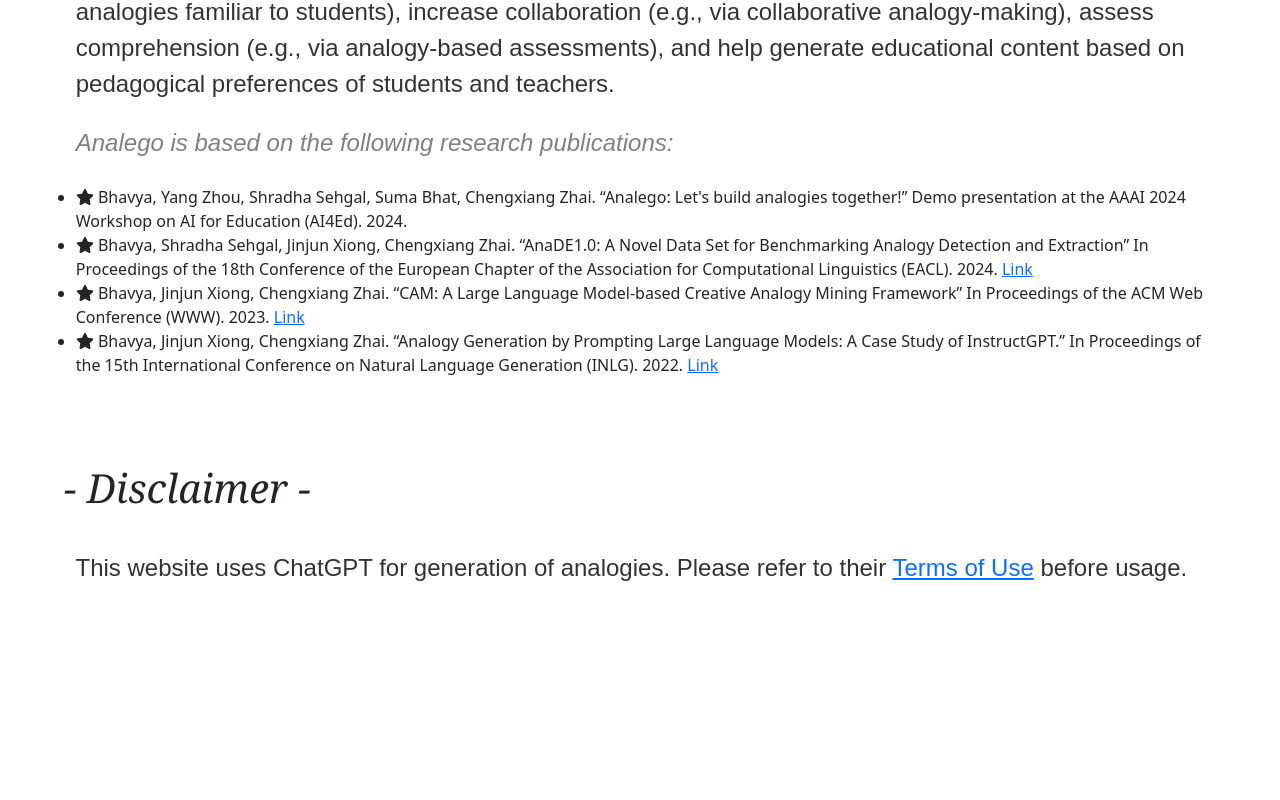
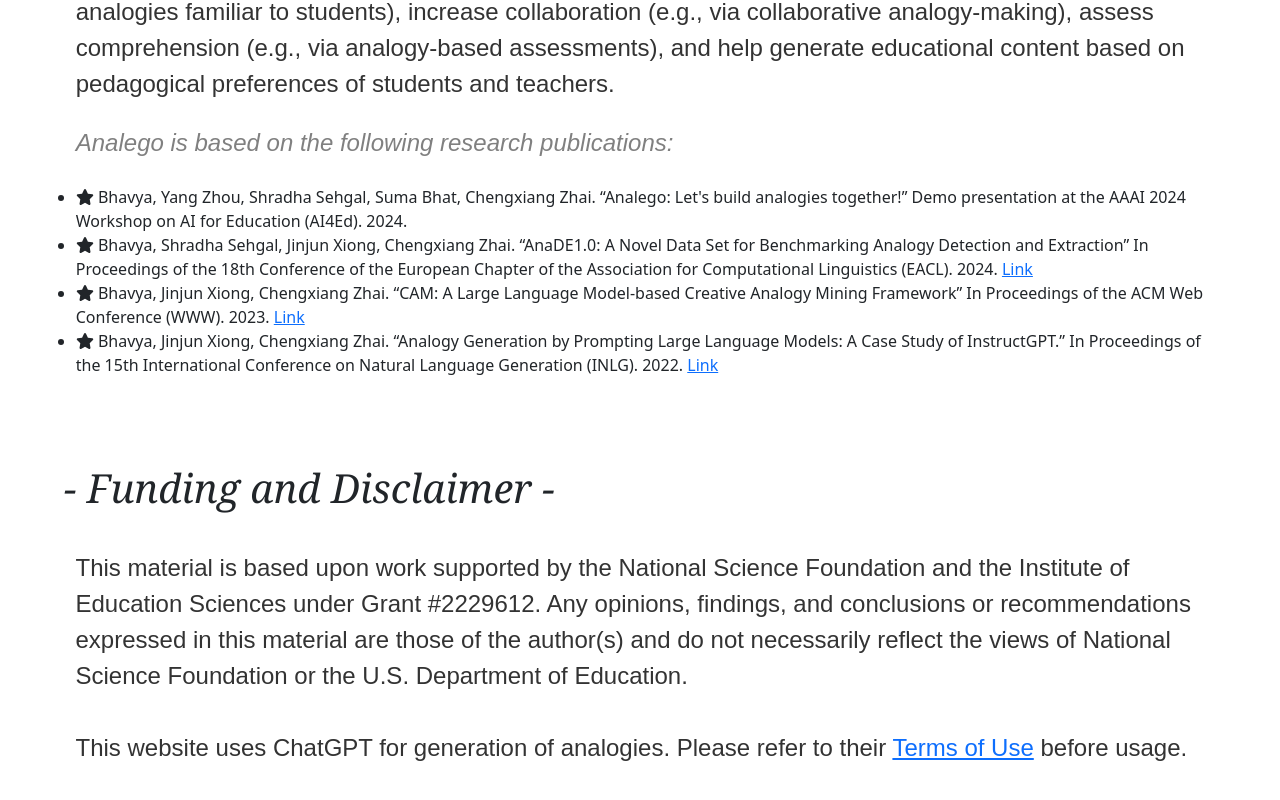
Before and after one commit to yangzho12138/analogy_search_gen_web, a Next.js app in the folder web/: page / in a window 1280 px wide. Shown: the part 4359-5159 px from the top of the page. Before the commit the page ends 5009 px from the top, so only its background shows below. Built offline with nearby package versions, Linux system fonts and the light colour scheme.

Commit message:
Update about page disclaimer

```diff
--- a/web/pages/index.js
+++ b/web/pages/index.js
@@ -121,8 +121,8 @@
             <br />
             <br />
             <br />
-            <h3 style={{font: 'italic 250% Georgia', marginBottom: '3%'}} id='disclaimer'>- Disclaimer  -</h3>
-            <p className="index-text">This website uses ChatGPT for generation of analogies. Please refer to their <a href="https://openai.com/policies/terms-of-use">Terms of Use</a> before usage.</p>
+            <h3 style={{font: 'italic 250% Georgia', marginBottom: '3%'}} id='disclaimer'>- Funding and Disclaimer  -</h3>
+            <p className="index-text">This material is based upon work supported by the National Science Foundation and the Institute of Education Sciences under Grant #2229612. Any opinions, findings, and conclusions or recommendations expressed in this material are those of the author(s) and do not necessarily reflect the views of National Science Foundation or the U.S. Department of Education. <br /> <br /> This website uses ChatGPT for generation of analogies. Please refer to their <a href="https://openai.com/policies/terms-of-use">Terms of Use</a> before usage.</p>
         </div>
     )
 }
```
